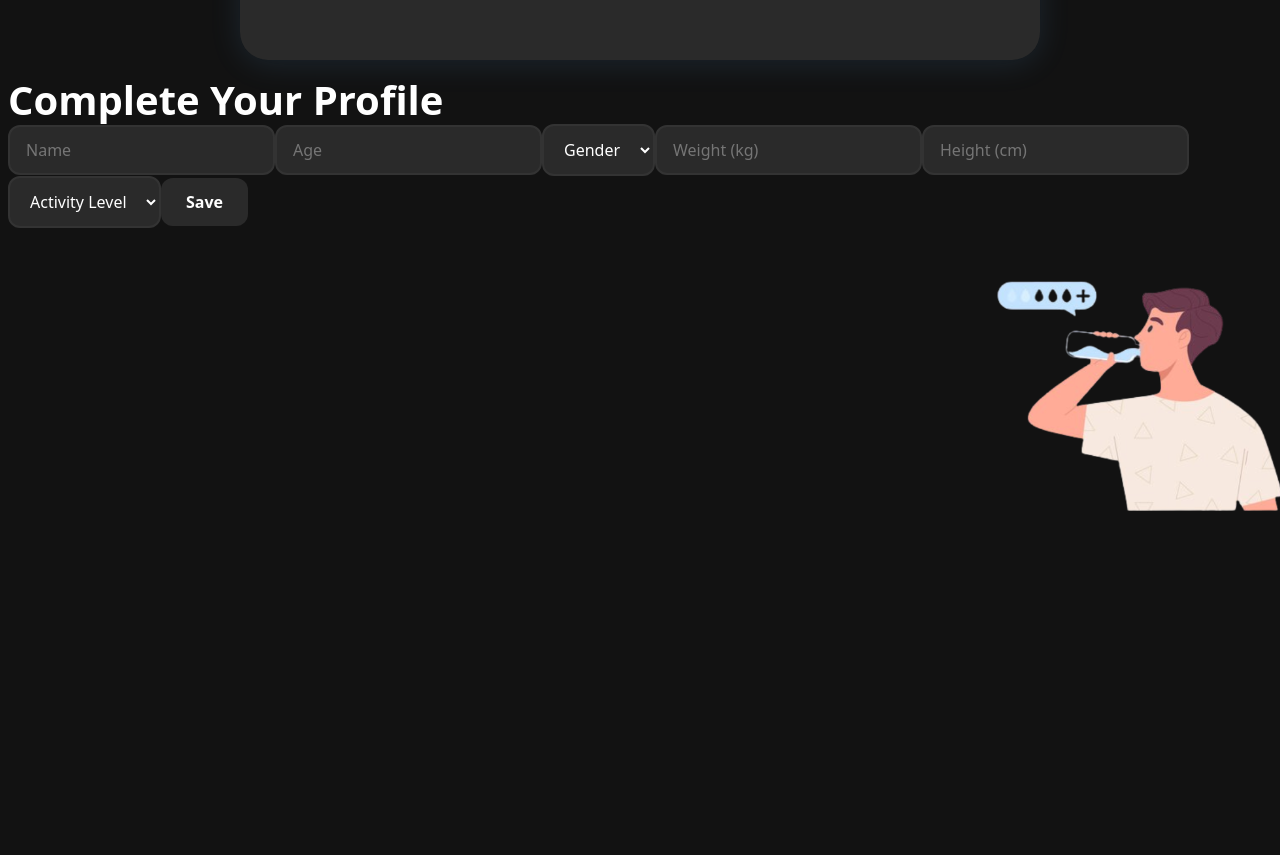
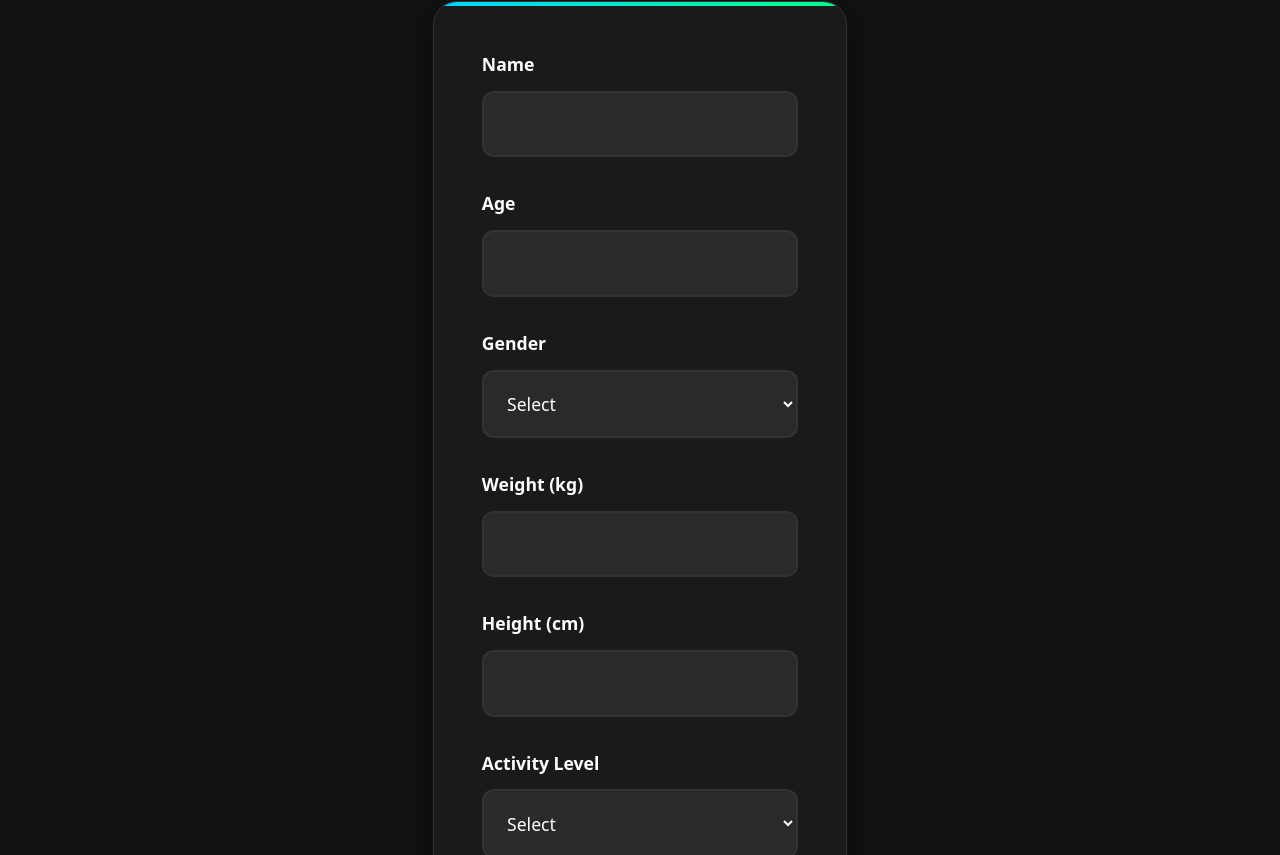
Before and after one commit to shagun0singh/Capstone2, a React (Vite) app: page /complete-profile in a window 1280 px wide. Shown: the part 305-1160 px from the top of the page. Before the commit the page ends 816 px from the top, so only its background shows below. Built offline with nearby package versions, Linux system fonts and the light colour scheme; no server answers.

Commit message:
login page update

```diff
--- a/src/components/CompleteProfile.jsx
+++ b/src/components/CompleteProfile.jsx
@@ -18,31 +18,101 @@ const CompleteProfile = () => {
 
   const handleSubmit = (e) => {
     e.preventDefault();
-    navigate('/dashboard');
+    navigate('/');
   };
 
   return (
-    <div className="complete-profile-container">
+    <div className="profile-container complete-profile">
+      <div className="profile-card profile-header">
         <h2>Complete Your Profile</h2>
-      <form onSubmit={handleSubmit} className="complete-profile-form">
-        <input name="name" value={form.name} onChange={handleChange} placeholder="Name" required />
-        <input name="age" value={form.age} onChange={handleChange} placeholder="Age" required />
-        <select name="gender" value={form.gender} onChange={handleChange} required>
-          <option value="">Gender</option>
+      </div>
+      <div className="profile-card">
+        <form onSubmit={handleSubmit} className="info-form">
+          <div className="form-group">
+            <label>Name</label>
+            <input
+              type="text"
+              name="name"
+              value={form.name}
+              onChange={handleChange}
+              className="form-input"
+              required
+            />
+          </div>
+          <div className="form-group">
+            <label>Age</label>
+            <input
+              type="number"
+              name="age"
+              value={form.age}
+              onChange={handleChange}
+              className="form-input"
+              min="1"
+              max="120"
+              required
+            />
+          </div>
+          <div className="form-group">
+            <label>Gender</label>
+            <select
+              name="gender"
+              value={form.gender}
+              onChange={handleChange}
+              className="form-input"
+              required
+            >
+              <option value="">Select</option>
               <option value="Male">Male</option>
               <option value="Female">Female</option>
               <option value="Other">Other</option>
             </select>
-        <input name="weight" value={form.weight} onChange={handleChange} placeholder="Weight (kg)" required />
-        <input name="height" value={form.height} onChange={handleChange} placeholder="Height (cm)" required />
-        <select name="activity" value={form.activity} onChange={handleChange} required>
-          <option value="">Activity Level</option>
+          </div>
+          <div className="form-group">
+            <label>Weight (kg)</label>
+            <input
+              type="number"
+              name="weight"
+              value={form.weight}
+              onChange={handleChange}
+              className="form-input"
+              min="1"
+              max="500"
+              required
+            />
+          </div>
+          <div className="form-group">
+            <label>Height (cm)</label>
+            <input
+              type="number"
+              name="height"
+              value={form.height}
+              onChange={handleChange}
+              className="form-input"
+              min="30"
+              max="300"
+              required
+            />
+          </div>
+          <div className="form-group">
+            <label>Activity Level</label>
+            <select
+              name="activity"
+              value={form.activity}
+              onChange={handleChange}
+              className="form-input"
+              required
+            >
+              <option value="">Select</option>
               <option value="Low">Low</option>
               <option value="Moderate">Moderate</option>
               <option value="High">High</option>
             </select>
-        <button type="submit">Save</button>
+          </div>
+          <div className="modal-buttons">
+            <button type="submit" className="save-btn">Save</button>
+          </div>
         </form>
+      </div>
     </div>
   );
 };
```
Lines whose indentation alone changed are shown as unchanged.
